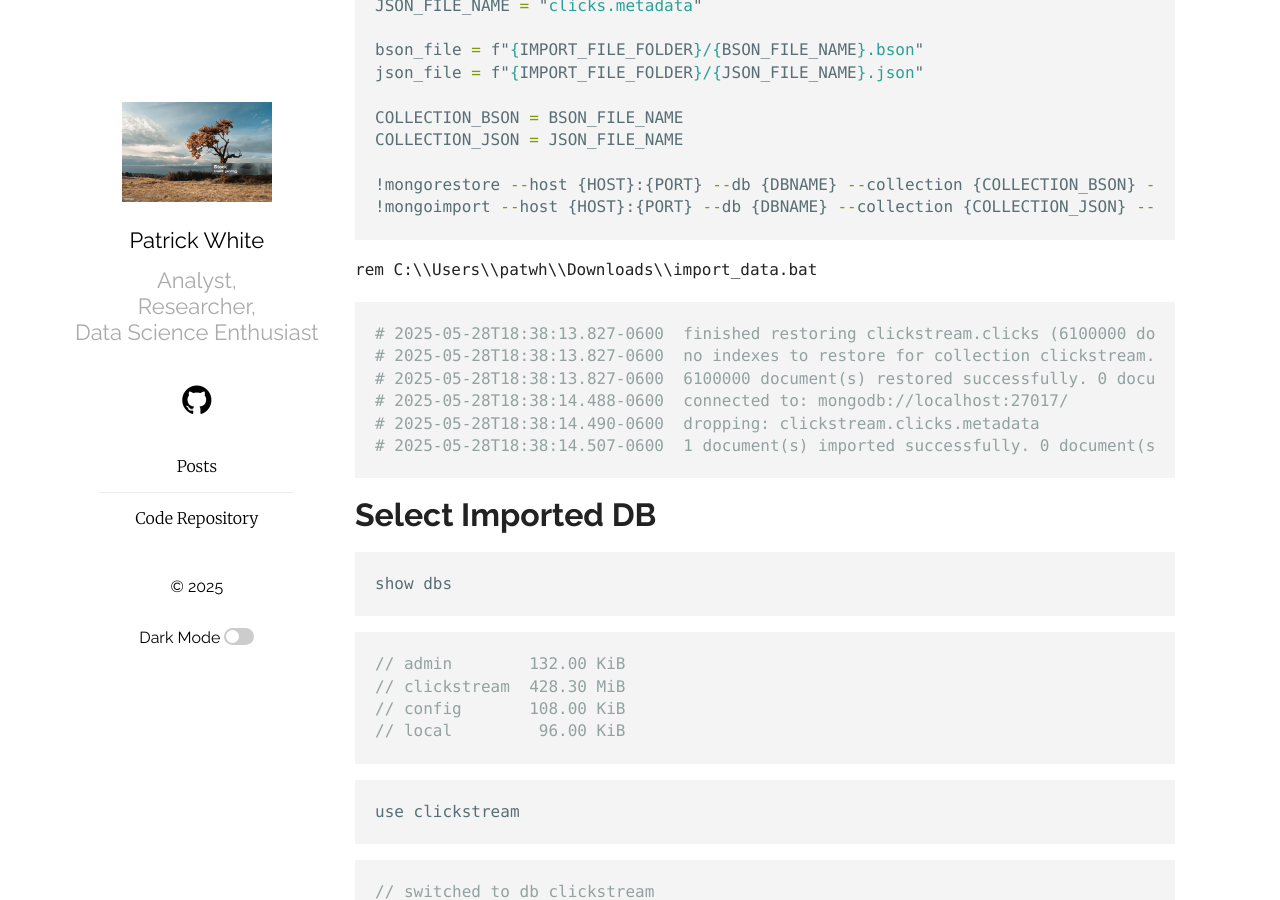
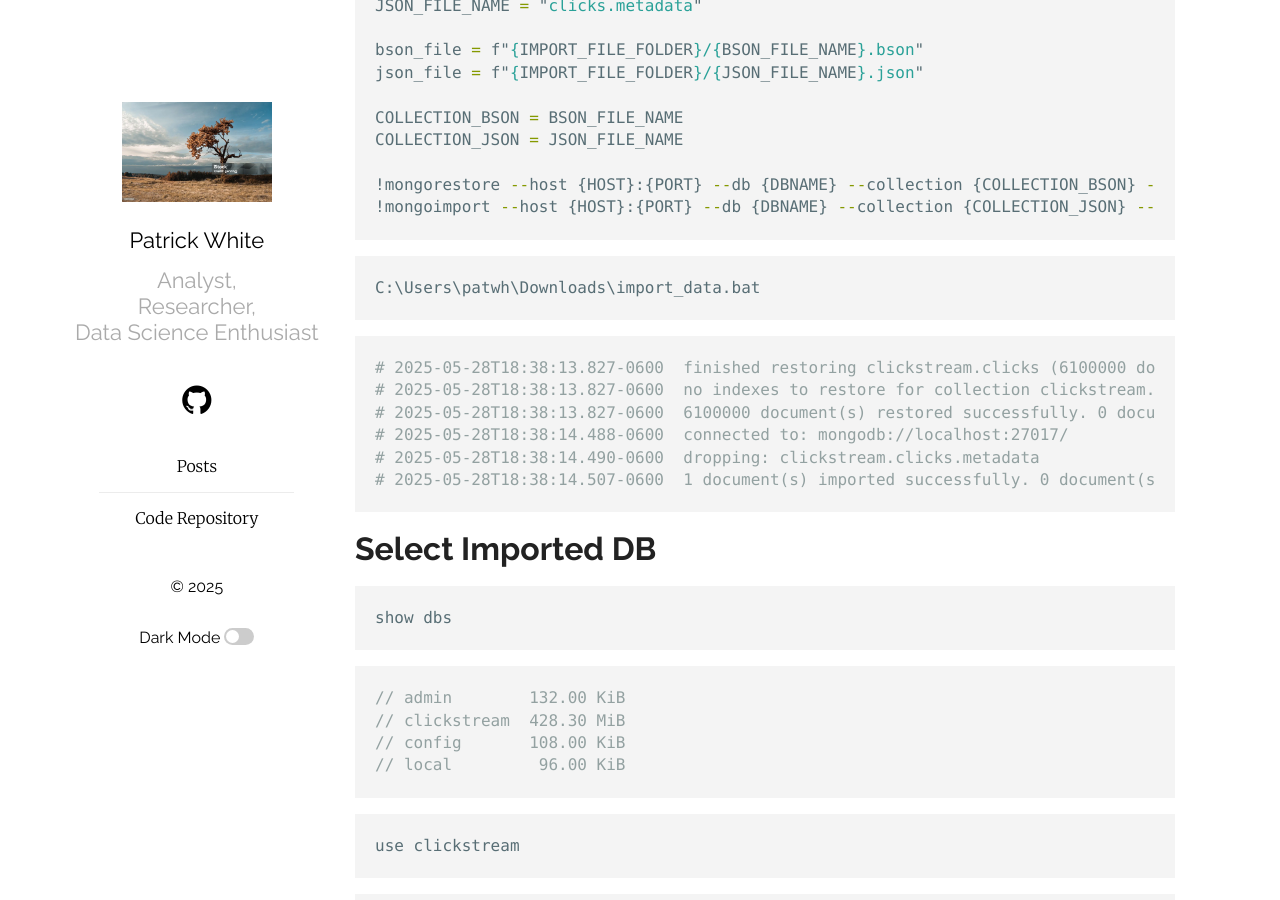
Before and after one commit to pw398/pw398.github.io, a Jekyll site: the page built from _posts/2025-05-28-MongoDB-via-MongoShell.md, in a window 1280 px wide and 900 px high, scrolled down 2996 px. Built offline with Jekyll 4.4.1, drawn with Linux system fonts in a browser that asks for light colours.

Commit message:
Add files via upload

````diff
--- a/_posts/2025-05-28-MongoDB-via-MongoShell.md
+++ b/_posts/2025-05-28-MongoDB-via-MongoShell.md
@@ -154,8 +154,8 @@ COLLECTION_JSON = JSON_FILE_NAME
 
 <p></p>
 
-```cmd
-rem C:\\Users\\patwh\\Downloads\\import_data.bat
+```python
+C:\Users\patwh\Downloads\import_data.bat
 ```
 
 <p></p>
````
